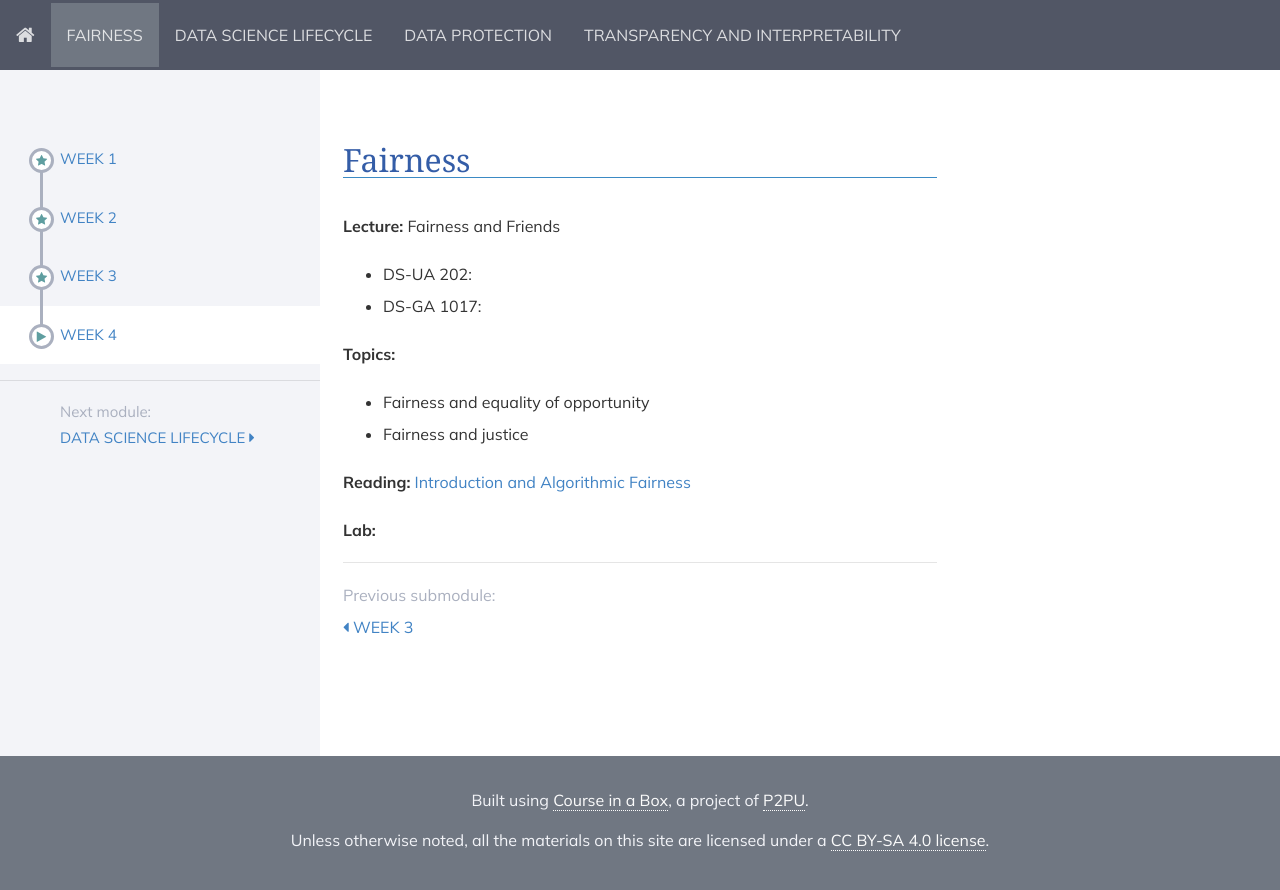
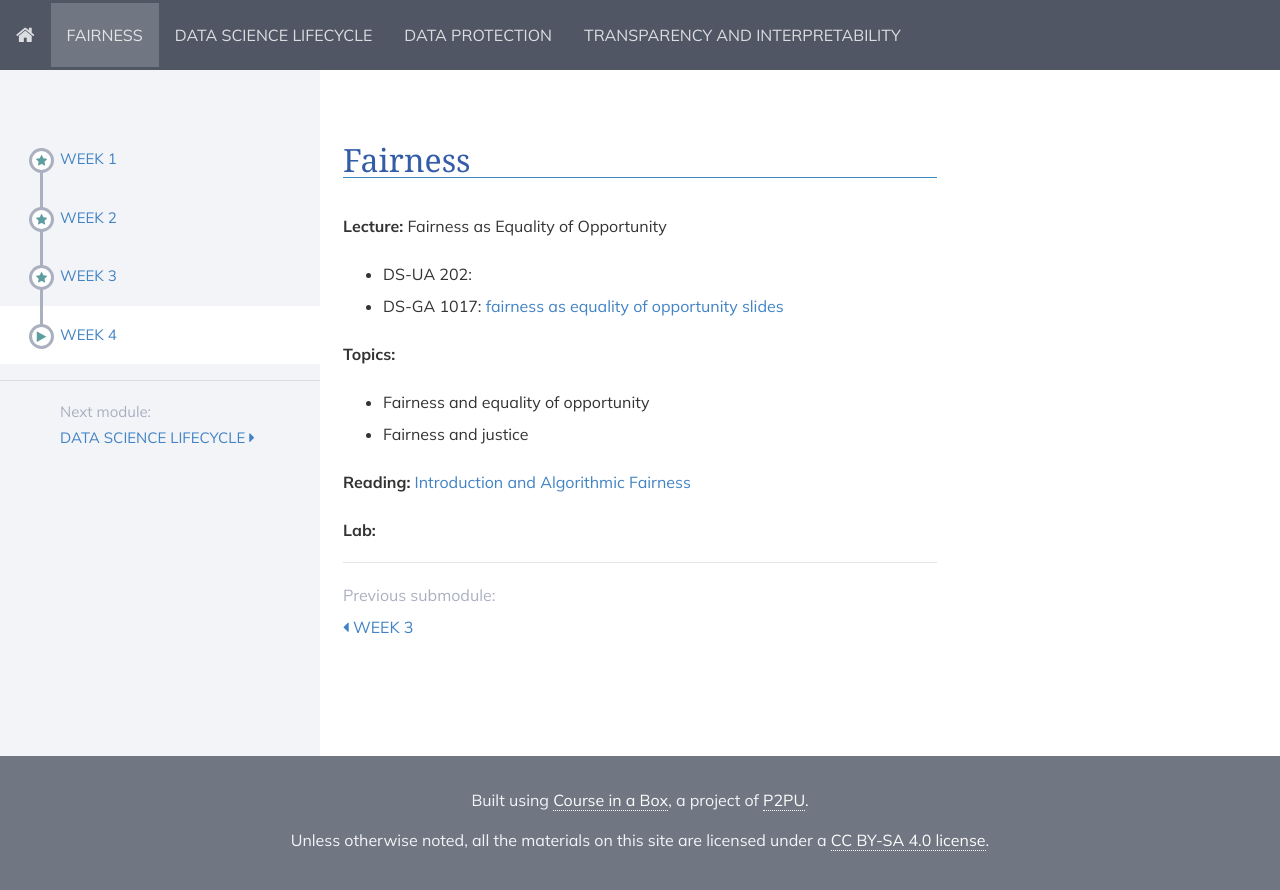
Before and after one commit to DataResponsibly/rds24, a Jekyll site: the page built from modules/fairness/_posts/2000-01-04-week4.md, in a window 1280 px wide. Shown: the top 890 px of the page. Built offline with Jekyll 4.4.1, drawn with Linux system fonts in a browser that asks for light colours; nearby versions of some CDN libraries.

Commit message:
Update 2000-01-04-week4.md

```diff
--- a/modules/fairness/_posts/2000-01-04-week4.md
+++ b/modules/fairness/_posts/2000-01-04-week4.md
@@ -4,10 +4,10 @@ title: Week 4
 
 ## Fairness
 
-**Lecture:** Fairness and Friends
+**Lecture:** Fairness as Equality of Opportunity
 
 * DS-UA 202: <!-- [fairness review slides](../../../assets/4_fairness_review_202.pdf) / [fairness as equality of opportunity slides(../../../assets/4_fairness_eo_202.pdf) -->
-* DS-GA 1017: <!-- [fairness as equality of opportunity slides](../../../assets/4_Fairness_1017.pdf) -->
+* DS-GA 1017: [fairness as equality of opportunity slides](../../../assets/4_Fairness_1017.pdf)
 
 **Topics:**
 
```
